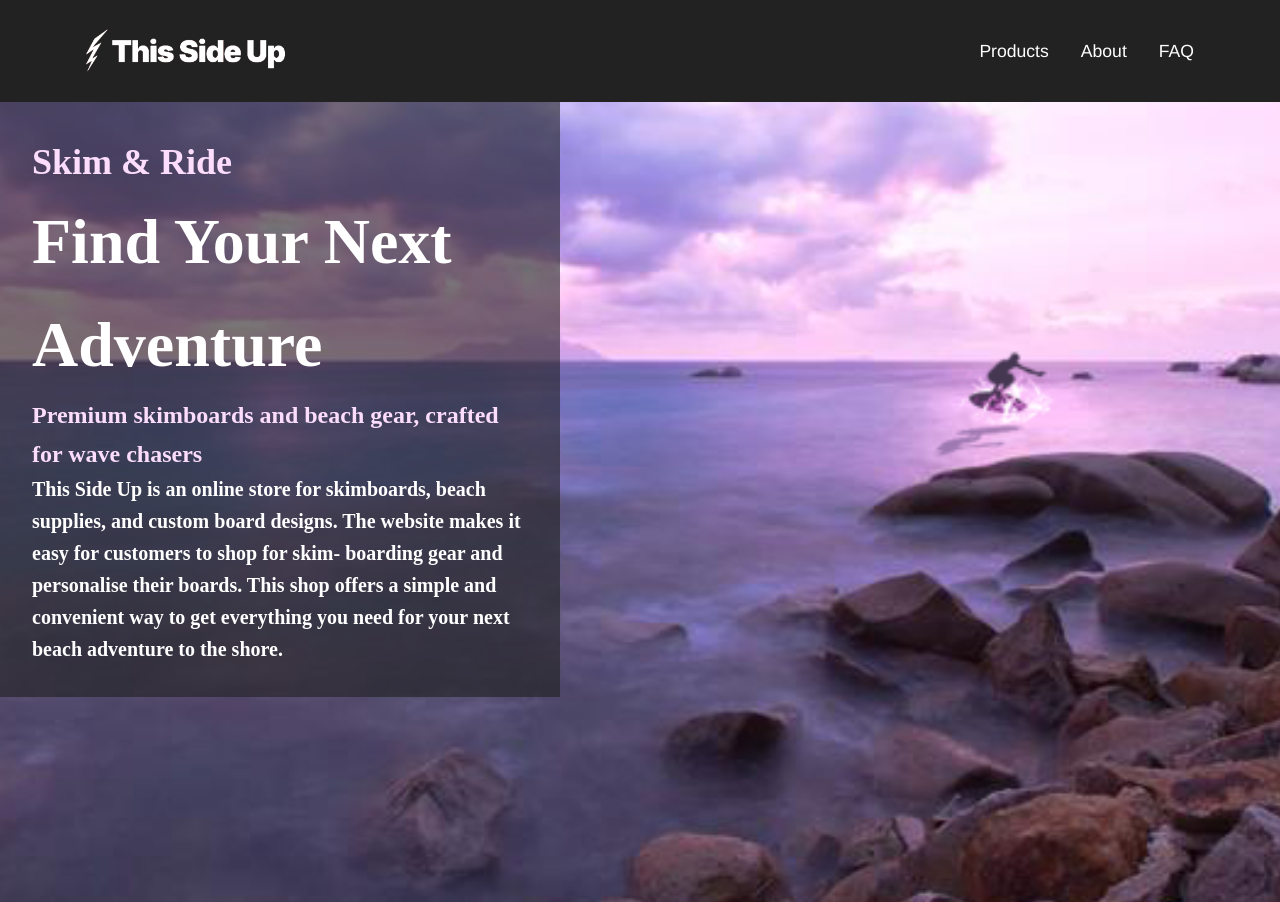
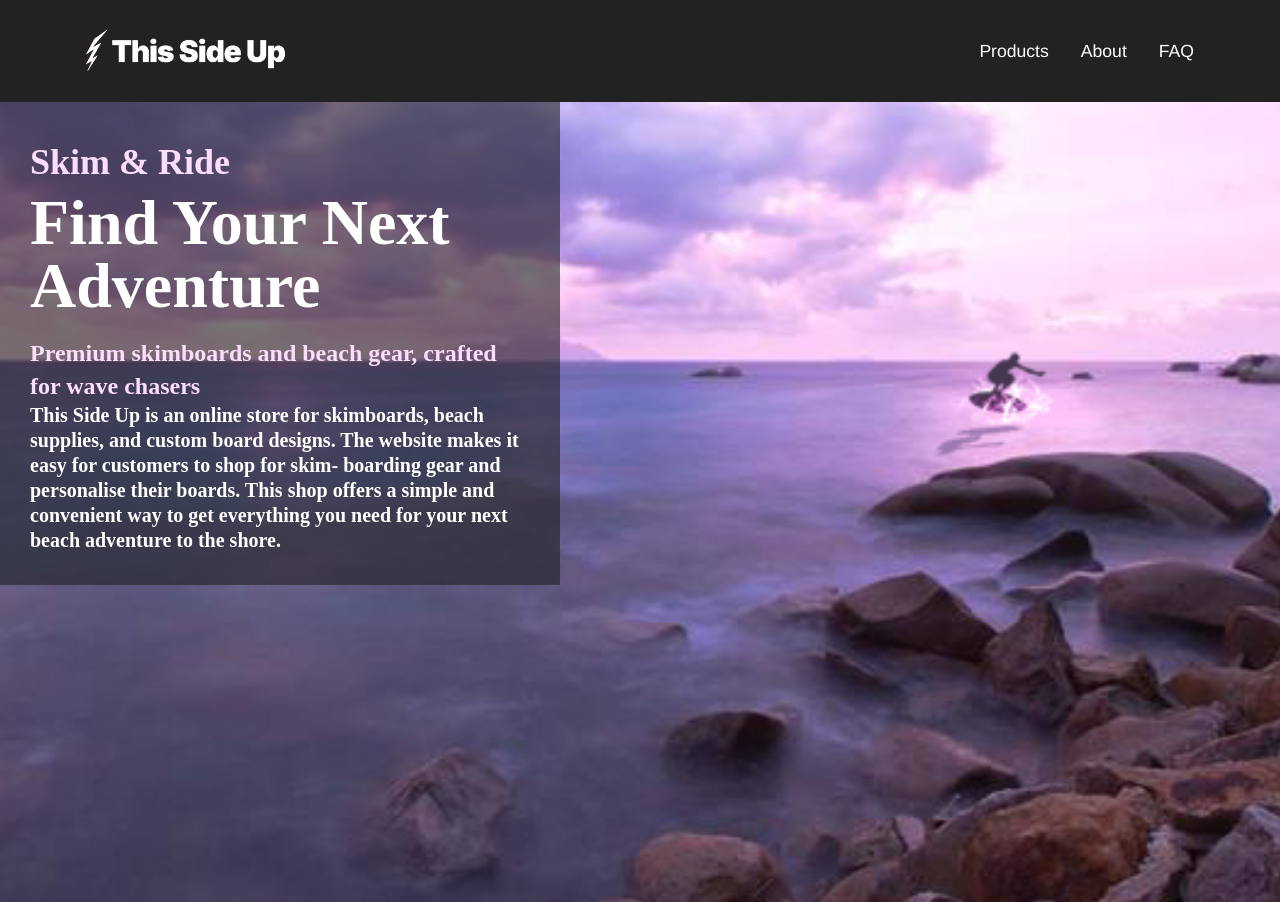
Before and after one commit to AdrielChan/ThisSideUp_React, a React (Create React App) app: page / in a window 1280 px wide. Built offline with nearby package versions, Linux system fonts and the light colour scheme; a web font is replaced by a local one.

Commit message:
Home again

```diff
--- a/src/index.css
+++ b/src/index.css
@@ -1,9 +1,13 @@
 /* File: public/index.css or src/index.css */
 @import url('https://fonts.googleapis.com/css2?family=Inria+Serif:ital,wght@0,300;0,400;0,700;1,300;1,400;1,700&family=Lilita+One&display=swap');
 /* Define CSS Custom Properties (Variables) based on the theme */
-#front {
+#font1 {
   font-family: "Inria Serif", serif;
   font-weight: bold;
+}
+
+#longpara {
+  line-height: 25px;
 }
 
 :root {
--- a/src/pages/Home.js
+++ b/src/pages/Home.js
@@ -19,10 +19,10 @@ const Home = () => {
       height: '100vh',
       padding: '0rem'
     }}>
-      <div id='front' style={{padding: '2rem', backgroundColor: 'rgba(32, 32, 32, 0.6)', width: '560px'}}>
+      <div id='font1' style={{padding: '2rem', backgroundColor: 'rgba(32, 32, 32, 0.6)', width: '560px', paddingLeft: '30px'}}>
         <p style={{fontSize: 36, color: '#FDDDFD'}}>Skim & Ride</p>
-        <p style={{fontSize: 64, color: '#FFFFFF'}}>Find Your Next Adventure</p>
-        <p style={{fontSize: 24, color: '#FDDDFD'}}>Premium skimboards and beach gear, crafted for wave chasers</p>
+        <p style={{fontSize: 64, color: '#FFFFFF', lineHeight: '63px', paddingBottom: '20px'}}>Find Your Next Adventure</p>
+        <p style={{fontSize: 24, color: '#FDDDFD', lineHeight: '33px'}}>Premium skimboards and beach gear, crafted for wave chasers</p>
         <p id='longpara' style={{fontSize: 20, color: '#FFFFFF'}}>
           This Side Up is an online store for skimboards, beach
           supplies, and custom board designs. The website
```
